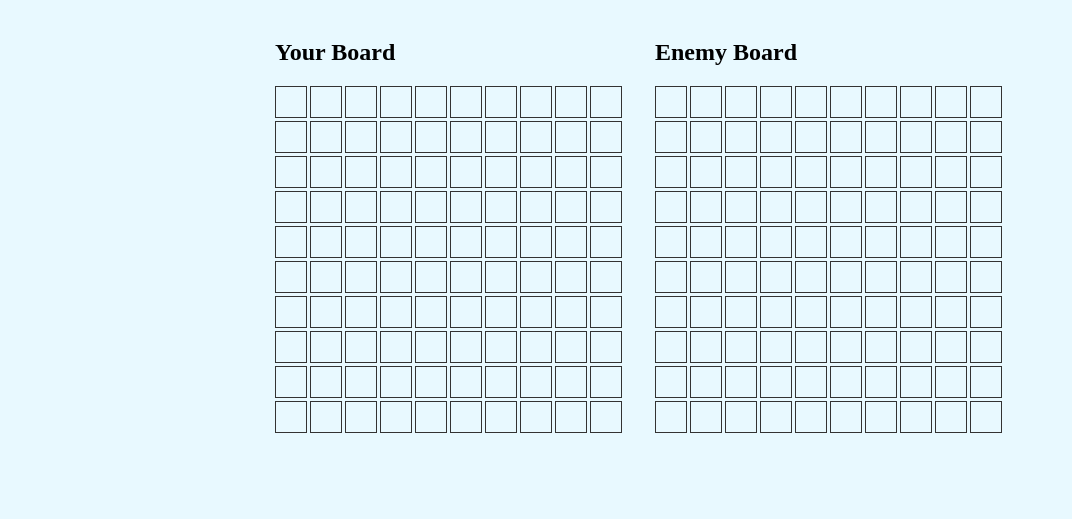
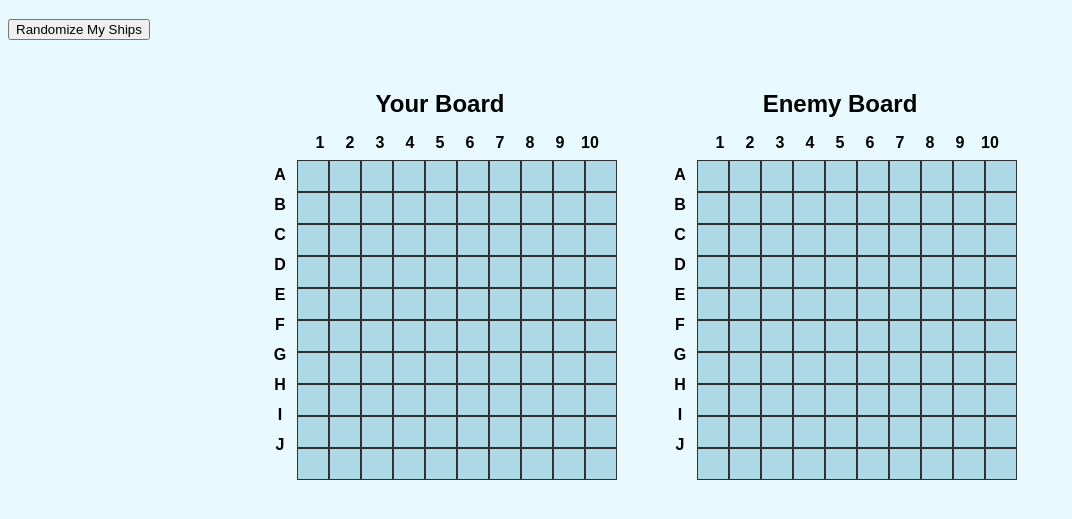
Before and after one commit to Micah-Pirikisi/Odin-Battleship, a website with bundled scripts: page index.html in a window 1280 px wide. Shown: the part 61-580 px from the top of the page, without its empty margins (0-1072 px from the left). Built offline with nearby package versions, Linux system fonts and the light colour scheme.

Commit message:
Created randomizePlayerShips() i gameController.js

```diff
--- a/domController.js
+++ b/domController.js
@@ -1,11 +1,15 @@
 export function renderBoards(playerBoard, computerBoard) {
-  const playerContainer = document.querySelector("#player-board");
-  const computerContainer = document.querySelector("#computer-board");
+  const container = document.querySelector("#boards-container");
+  container.innerHTML = ""; // clear any previous content
 
-  playerContainer.innerHTML = "";
-  computerContainer.innerHTML = "";
+  // Create both labeled boards (top numbers, left letters)
+  renderLabeledBoard("Your Board", "player-board", container);
+  renderLabeledBoard("Enemy Board", "computer-board", container);
 
-  // generate 10x10 grids
+  // populate 10x10 grid cells inside each board-grid
+  const playerGrid = document.querySelector("#player-board");
+  const computerGrid = document.querySelector("#computer-board");
+
   for (let y = 0; y < 10; y++) {
     for (let x = 0; x < 10; x++) {
       // player's square
@@ -13,35 +17,34 @@ export function renderBoards(playerBoard, computerBoard) {
       playerCell.classList.add("cell");
       playerCell.dataset.x = x;
       playerCell.dataset.y = y;
-      playerContainer.appendChild(playerCell);
+      playerGrid.appendChild(playerCell);
 
       // computer's square
       const computerCell = document.createElement("div");
       computerCell.classList.add("cell");
       computerCell.dataset.x = x;
       computerCell.dataset.y = y;
-      computerContainer.appendChild(computerCell);
+      computerGrid.appendChild(computerCell);
     }
   }
 }
 
-export function updateBoard(selector, gameboard) {
+export function updateBoard(selector, gameboard, showShips = false) {
   const boardContainer = document.querySelector(selector);
 
   for (const cell of boardContainer.children) {
     const x = Number(cell.dataset.x);
     const y = Number(cell.dataset.y);
 
-    // reset classes
-    cell.classList.remove("hit", "miss");
+    // reset all classes
+    cell.classList.remove("hit", "miss", "ship");
 
     // check for hits
     const hit = gameboard.ships.some((entry) =>
-      entry.coords.some(([cx, cy], i) => {
-        return cx === x && cy === y && entry.ship.hits[i]; // Ship tracks hits array
-      })
+      entry.coords.some(
+        ([cx, cy], i) => cx === x && cy === y && entry.ship.hits[i]
+      )
     );
-
     if (hit) {
       cell.classList.add("hit");
       continue;
@@ -51,9 +54,55 @@ export function updateBoard(selector, gameboard) {
     const miss = gameboard.missedAttacks.some(
       ([mx, my]) => mx === x && my === y
     );
-
     if (miss) {
       cell.classList.add("miss");
+      continue;
+    }
+
+    // show ships (player’s board only)
+    if (showShips) {
+      const hasShip = gameboard.ships.some((entry) =>
+        entry.coords.some(([cx, cy]) => cx === x && cy === y)
+      );
+      if (hasShip) {
+        cell.classList.add("ship");
+      }
     }
   }
 }
+
+export function renderLabeledBoard(title, boardId, container) {
+  const letters = "ABCDEFGHIJ".split("");
+
+  const wrapper = document.createElement("div");
+  wrapper.classList.add("board-wrapper");
+
+  const heading = document.createElement("h2");
+  heading.textContent = title;
+  wrapper.appendChild(heading);
+
+  // top labels: empty corner + 1..10
+  const top = document.createElement("div");
+  top.classList.add("top-labels");
+  top.innerHTML =
+    `<div></div>` +
+    Array.from({ length: 10 }, (_, i) => `<div>${i + 1}</div>`).join("");
+  wrapper.appendChild(top);
+
+  // row with side labels (A-J) and the grid
+  const row = document.createElement("div");
+  row.classList.add("board-row");
+
+  const side = document.createElement("div");
+  side.classList.add("side-labels");
+  side.innerHTML = letters.map((l) => `<div>${l}</div>`).join("");
+  row.appendChild(side);
+
+  const grid = document.createElement("div");
+  grid.classList.add("board-grid");
+  grid.id = boardId;
+  row.appendChild(grid);
+
+  wrapper.appendChild(row);
+  container.appendChild(wrapper);
+}
--- a/gameController.js
+++ b/gameController.js
@@ -30,3 +30,40 @@ export default function startGame() {
 
   return { human, computer };
 }
+
+export function randomizePlayerShips(player) {
+  // clear board first
+  player.board.ships = [];
+  player.board.missedAttacks = [];
+
+  const shipLengths = [5, 4, 3, 3, 2];
+
+  for (const length of shipLengths) {
+    let placed = false;
+    while (!placed) {
+      const orientation = Math.random() < 0.5 ? "horizontal" : "vertical";
+      const x = Math.floor(Math.random() * 10);
+      const y = Math.floor(Math.random() * 10);
+      const coords = [];
+
+      for (let i = 0; i < length; i++) {
+        if (orientation === "horizontal") coords.push([x + i, y]);
+        else coords.push([x, y + i]);
+      }
+
+      // ensure coords are valid (inside board and not overlapping)
+      const isValid =
+        coords.every(([cx, cy]) => cx < 10 && cy < 10) &&
+        !player.board.ships.some((s) =>
+          s.coords.some(([sx, sy]) =>
+            coords.some(([cx, cy]) => cx === sx && cy === sy)
+          )
+        );
+
+      if (isValid) {
+        player.board.placeShip(length, coords);
+        placed = true;
+      }
+    }
+  }
+}
--- a/index.html
+++ b/index.html
@@ -9,15 +9,7 @@
   </head>
   <body>
     <h1>Battleship</h1>
-    <div id="boards-container">
-      <div>
-        <h2>Your Board</h2>
-        <div id="player-board"></div>
-      </div>
-      <div>
-        <h2>Enemy Board</h2>
-        <div id="computer-board"></div>
-      </div>
-    </div>
+    <button id="randomize-btn">Randomize My Ships</button>
+    <div id="boards-container"></div>
   </body>
 </html>
--- a/index.js
+++ b/index.js
@@ -4,6 +4,13 @@ import { renderBoards, updateBoard } from "./domController.js";
 const { human, computer } = startGame();
 
 renderBoards(human.board, computer.board);
+
+// button for random placement
+document.querySelector("#randomize-btn").addEventListener("click", () => {
+  randomizePlayerShips(human);
+  updateBoard("#player-board", human.board, true);
+updateBoard("#computer-board", computer.board, false);
+});
 
 const computerBoardContainer = document.querySelector("#computer-board");
 
@@ -22,7 +29,7 @@ computerBoardContainer.addEventListener("click", (e) => {
   human.attack(computer.board, [x, y]);
 
   // update the UI
-  updateBoard("#computer-board", computer.board);
+  updateBoard("#computer-board", computer.board, false);
 
   // check if computer lost
   if (computer.board.allShipsSunk()) {
@@ -33,7 +40,7 @@ computerBoardContainer.addEventListener("click", (e) => {
   // computer takes a turn
   const [cx, cy] = computer.generateRandomCoords();
   computer.attack(human.board, [cx, cy]);
-  updateBoard("#player-board", human.board);
+  updateBoard("#player-board", human.board, true);
 
   if (human.board.allShipsSunk()) {
     alert("Computer wins!");
--- a/style.css
+++ b/style.css
@@ -3,24 +3,77 @@ body {
 }
 
 #boards-container {
-    display: flex;
-    gap: 30px;
-    justify-content: center;
+  display: flex;
+  gap: 50px;
+  justify-content: center;
+  margin-top: 30px;
 }
 
-#player-board,
-#computer-board {
+.board-wrapper {
+  display: flex;
+  flex-direction: column;
+  align-items: center;
+  font-family: sans-serif;
+}
+
+.board-wrapper h2 {
+  margin-bottom: 10px;
+}
+
+.top-labels {
   display: grid;
-  grid-template-columns: repeat(10, 35px);
-  grid-template-rows: repeat(10, 35px);
-  margin-bottom: 20px;
+  grid-template-columns: repeat(11, 30px); /* 1 empty + 10 labels */
+  justify-content: start;
+  margin-bottom: 2px;
+}
+
+.top-labels div {
+  text-align: center;
+  font-weight: bold;
+  width: 30px;
+  height: 30px;
+  line-height: 30px;
+}
+
+.board-row {
+  display: flex;
+}
+
+.side-labels {
+  display: grid;
+  grid-template-rows: repeat(10, 30px);
+  margin-right: 2px;
+}
+
+.side-labels div {
+  text-align: center;
+  font-weight: bold;
+  width: 30px;
+  height: 30px;
+  line-height: 30px;
+}
+
+.board-grid {
+  display: grid;
+  grid-template-columns: repeat(10, 30px);
+  grid-template-rows: repeat(10, 30px);
+  gap: 2px;
 }
 
 .cell {
   width: 30px;
   height: 30px;
-  background-color: rgb(232, 249, 255);
+  background-color: lightblue;
   border: 1px solid #333;
+  cursor: pointer;
+}
+
+.cell:hover {
+  outline: 2px solid #ffa500;
+}
+
+.cell.ship {
+  background-color: navy;
 }
 
 .cell.hit {
@@ -28,5 +81,5 @@ body {
 }
 
 .cell.miss {
-  background-color: rgb(255, 243, 75);
+  background-color: white;
 }
```
